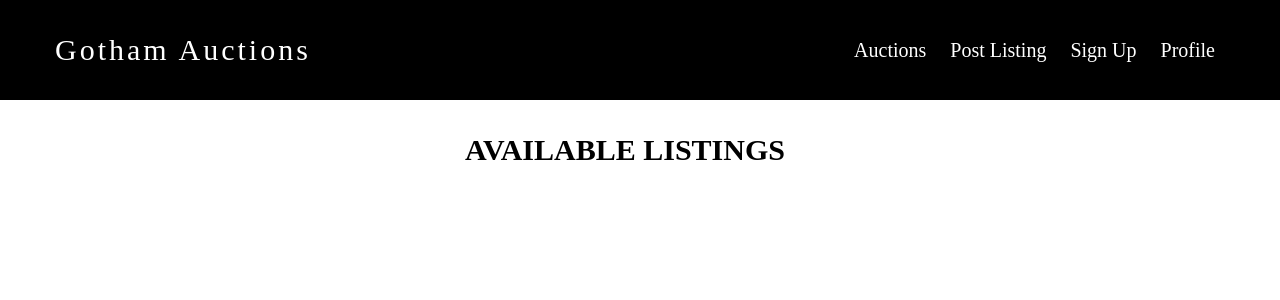
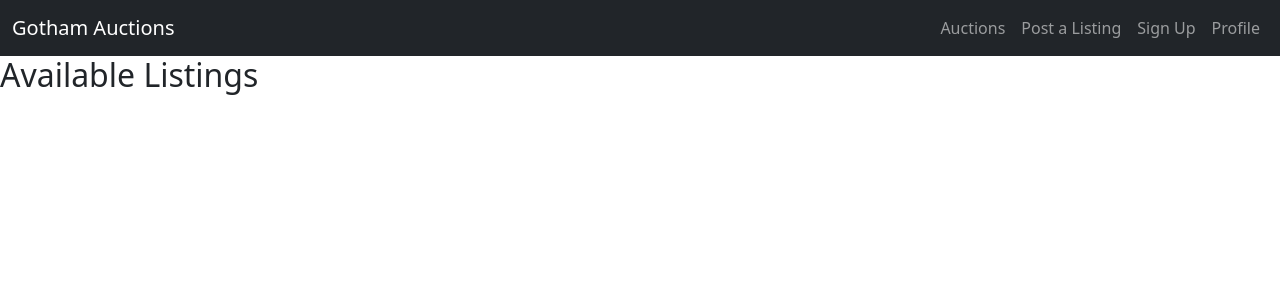
Before and after one commit to rorochaudhary/gotham-auctions, a Flask app: page / in a window 1280 px wide. Shown: the top 300 px of the page. Run offline with Flask 2, Linux system fonts and the light colour scheme.

Commit message:
setup jinja, bootstrap styling, signup form

```diff
--- a/app.py
+++ b/app.py
@@ -13,6 +13,10 @@ def root():
 def post_listing():
     return render_template('post_listing.j2')
 
+@app.route('/signup')
+def signup():
+    return render_template('signup.j2')
+
 # Listener
 if __name__ == "__main__":
     port = int(os.environ.get('PORT', 9112))
--- /dev/null
+++ b/templates/base.html
@@ -0,0 +1,51 @@
+<!DOCTYPE html>
+<html lang="en">
+    <head>
+        {% block head %}
+        <meta charset="UTF-8" />
+        <meta name="viewport" content="width=device-width, initial-scale=1">
+        <!-- Bootstrap CSS -->
+        <link href="https://cdn.jsdelivr.net/npm/bootstrap@5.0.0-beta1/dist/css/bootstrap.min.css" rel="stylesheet" integrity="sha384-giJF6kkoqNQ00vy+HMDP7azOuL0xtbfIcaT9wjKHr8RbDVddVHyTfAAsrekwKmP1" crossorigin="anonymous">
+        {% block stylesheet %}
+        <!-- <link rel="stylesheet" href="/static/css/style.css"> -->
+        {% endblock %}
+
+        {% block title %}<title>Gotham Auctions</title>{% endblock %}
+
+        {% endblock %}
+    </head>
+    <body>
+        <nav class="navbar navbar-expand-lg navbar-dark bg-dark">
+        <div class="container-fluid">
+            <a class="navbar-brand" href="/">Gotham Auctions</a>
+            <button class="navbar-toggler" type="button" data-bs-toggle="collapse" data-bs-target="#navbarNav" aria-controls="navbarNav" aria-expanded="false" aria-label="Toggle navigation">
+                <span class="navbar-toggler-icon"></span>
+            </button>
+            <div class="collapse navbar-collapse justify-content-end" id="navbarNav">
+                <ul class="navbar-nav">
+                    <li class="nav-item">
+                        <a class="nav-link" aria-current="page" href="/">Auctions</a>
+                    </li>
+                    <li class="nav-item">
+                        <a class="nav-link" href="/post-listing">Post a Listing</a>
+                    </li>
+                    <li class="nav-item">
+                        <a class="nav-link" href="/signup">Sign Up</a>
+                    </li>
+                    <li class="nav-item">
+                        <a class="nav-link" href="#" tabindex="-1">Profile</a>
+                    </li>
+                </ul>
+            </div>
+        </div>
+    </nav>
+    <div id='content'>
+        {% block content %}
+        {% endblock %}
+    </div>
+      {% block scripts %}
+      <!-- Option 1: Bootstrap JS -->
+        <script src="https://cdn.jsdelivr.net/npm/bootstrap@5.0.0-beta1/dist/js/bootstrap.bundle.min.js" integrity="sha384-ygbV9kiqUc6oa4msXn9868pTtWMgiQaeYH7/t7LECLbyPA2x65Kgf80OJFdroafW" crossorigin="anonymous"></script>
+      {% endblock %}
+  </body>
+</html>
--- a/templates/main.j2
+++ b/templates/main.j2
@@ -1,33 +1,4 @@
-<!DOCTYPE html>
-<html lang="en">
-  <head>
-    <meta charset="UTF-8" />
-    <title>Gotham Auctions</title>
-    <link rel="stylesheet" href="/static/css/style.css">
-  </head>
-  <body>
-      <div class="box-area">
-          <header>
-              <div class="wrapper">
-                  <div class="logo">
-                      <a href="/">Gotham Auctions</a>
-                  </div>
-                  <nav>
-                      <a href="/">Auctions</a>
-                      <a href="/post-listing">Post Listing</a>
-                      <a href="/sign-up">Sign Up</a>
-                      <a href="/profile">Profile</a>
-                  </nav>
-              </div>
-          </header>
-          <div class="banner-area">
-              <h2>Available Listings</h2>
-          </div>
-          <div class="content-area">
-              <div class="wrapper">
-
-              </div>
-          </div>
-      </div>
-  </body>
-</html>
+{% extends "base.html" %}
+{% block content %}
+<h2>Available Listings</h2>
+{% endblock %}
```
Also changed, not shown: static/css/signup.css (added, +13 -0 lines), templates/signup.j2 (added, +33 -0 lines).
